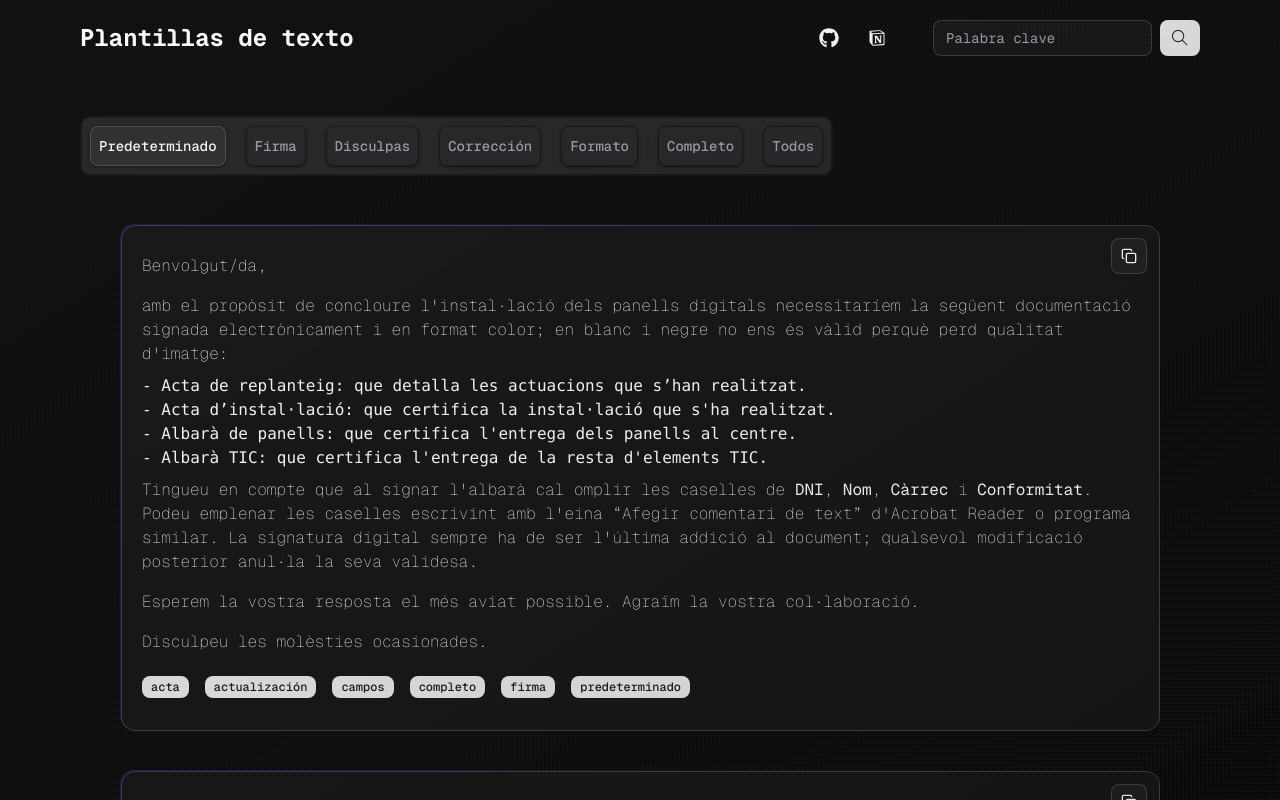
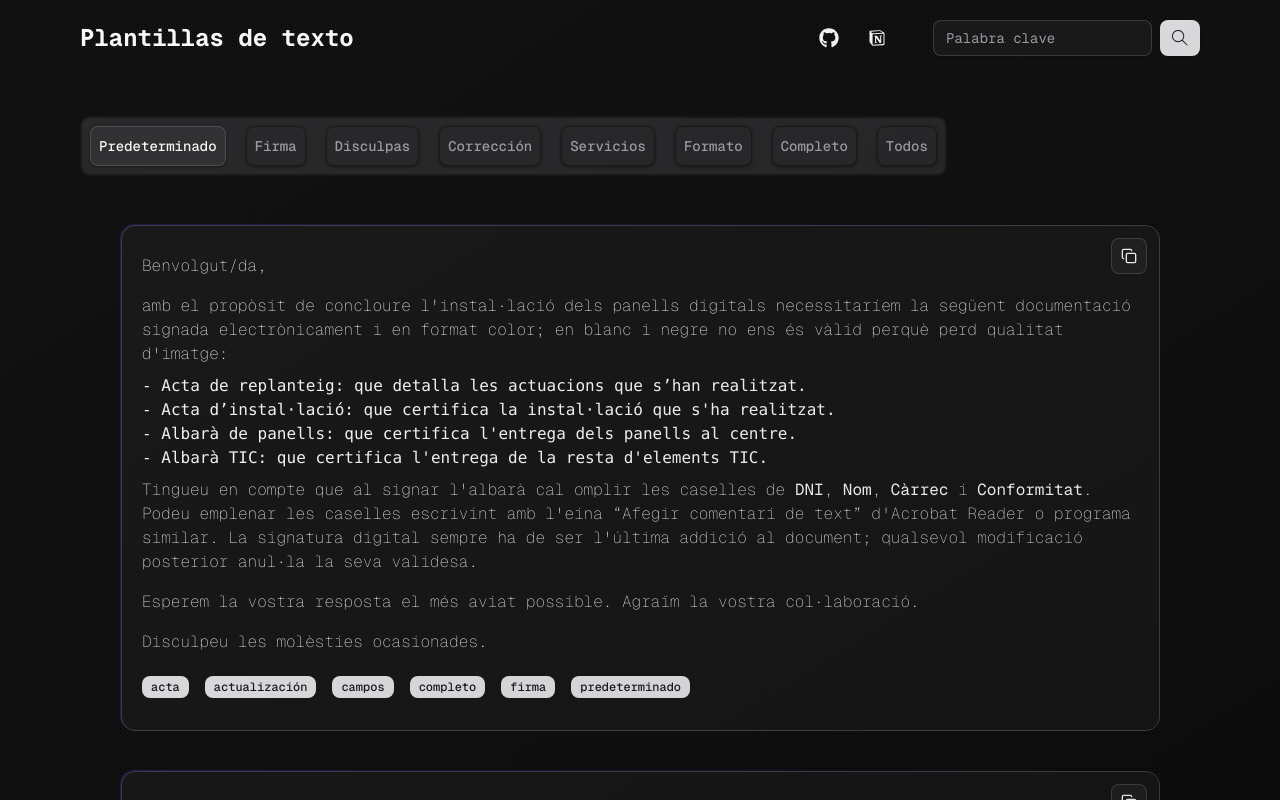
Before and after one commit to arcvra/indic_blueprints, a Next.js app in the folder client/: page / in a window 1280 px wide. Shown: the top 800 px of the page. Built offline with nearby package versions, Linux system fonts and the light colour scheme.

Commit message:
feat(CustomTabs): add 'Servicios' tab and corresponding content for improved categorization

```diff
--- a/client/components/CustomTabs.jsx
+++ b/client/components/CustomTabs.jsx
@@ -10,6 +10,7 @@ export function CustomTabs({ file }) { // TODO: add categories and style
                 <TabsTrigger value="firma" className="h-10 py-2 border-1 border-neutral-900 shadow-neutral-900 shadow cursor-pointer hover:bg-neutral-900 transition ease-in-out duration-300">Firma</TabsTrigger>
                 <TabsTrigger value="disculpas" className="h-10 py-2 border-1 border-neutral-900 shadow-neutral-900 shadow cursor-pointer hover:bg-neutral-900 transition ease-in-out duration-300">Disculpas</TabsTrigger>
                 <TabsTrigger value="corrección" className="h-10 py-2 border-1 border-neutral-900 shadow-neutral-900 shadow cursor-pointer hover:bg-neutral-900 transition ease-in-out duration-300">Corrección</TabsTrigger>
+                <TabsTrigger value="serveis" className="h-10 py-2 border-1 border-neutral-900 shadow-neutral-900 shadow cursor-pointer hover:bg-neutral-900 transition ease-in-out duration-300">Servicios</TabsTrigger>
                 <TabsTrigger value="formato" className="h-10 py-2 border-1 border-neutral-900 shadow-neutral-900 shadow cursor-pointer hover:bg-neutral-900 transition ease-in-out duration-300">Formato</TabsTrigger>
                 <TabsTrigger value="completo" className="h-10 py-2 border-1 border-neutral-900 shadow-neutral-900 shadow cursor-pointer hover:bg-neutral-900 transition ease-in-out duration-300">Completo</TabsTrigger>
                 <TabsTrigger value="" className="h-10 py-2 border-1 border-neutral-900 shadow-neutral-900 shadow cursor-pointer hover:bg-neutral-900 transition ease-in-out duration-300">Todos</TabsTrigger>
@@ -31,6 +32,10 @@ export function CustomTabs({ file }) { // TODO: add categories and style
                 <MapItems items={filterByCategory({ file: file, tag: "corrección" })} />
             </TabsContent>
 
+            <TabsContent value="serveis">
+                <MapItems items={filterByCategory({ file: file, tag: "serveis" })} />
+            </TabsContent>
+
             <TabsContent value="formato">
                 <MapItems items={filterByCategory({ file: file, tag: "formato" })} />
             </TabsContent>
```
